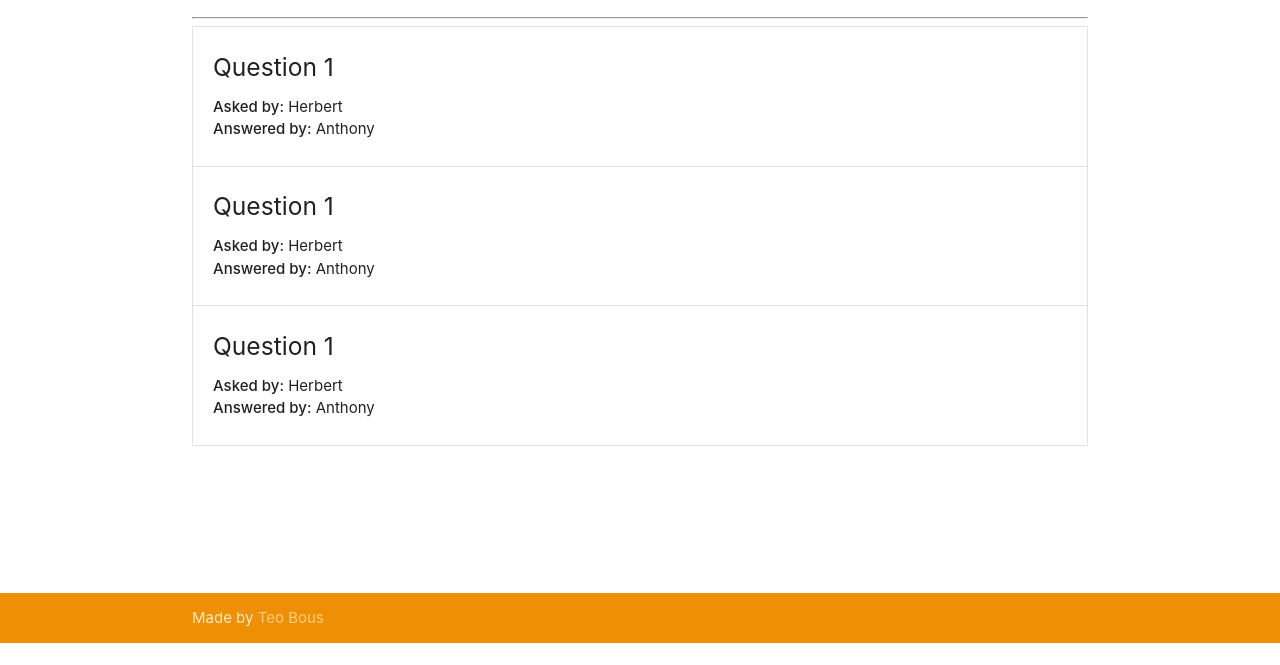
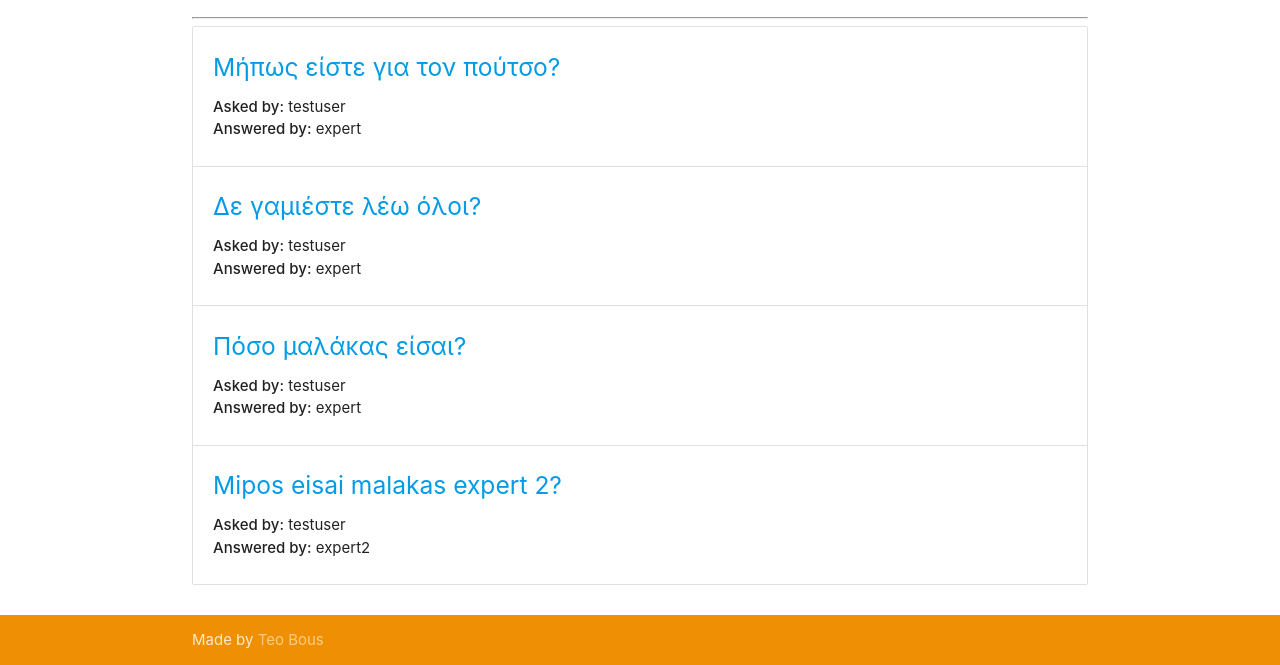
Before and after one commit to tbousiou/question-answer, a Flask app: page / in a window 1280 px wide. Shown: the part 157-822 px from the top of the page. Before the commit the page ends 800 px from the top, so only its background shows below. Run offline with Flask 2, Linux system fonts and the light colour scheme; data comes from the database, SQL or seed files in the repository; both versions use the stored data as it was after the commit; some libraries are stand-ins or nearby versions.

Commit message:
show answered questions in index, and question details page

```diff
--- a/app.py
+++ b/app.py
@@ -32,7 +32,20 @@ def close_db(error):
 def index():
 
 	user = get_current_user()
-	return render_template('index.html', user=user)
+
+	db = get_db()
+	query = """
+			select questions.id as id, questions.question_text as question_text, askers.name as asker, experts.name as expert
+			from questions
+			join users as askers on questions.asked_by_id = askers.id
+			join users as experts on questions.expert_id = experts.id
+			where questions.answer_text is not NULL
+			"""
+	questions_cur = db.execute(query)
+	questions_results = questions_cur.fetchall()
+
+
+	return render_template('index.html', user=user, questions=questions_results)
 
 @app.route('/register', methods=['GET', 'POST'])
 def register():
@@ -82,12 +95,23 @@ def login():
 
 	return render_template('login.html', user=user)
 
-@app.route('/question')
-def question():
+@app.route('/question/<question_id>')
+def question(question_id):
 
 	user = get_current_user()
 
-	return render_template('question.html', user=user)
+	db = get_db()
+	query = """
+			select questions.question_text as question_text, questions.answer_text as answer_text, askers.name as asker, experts.name as expert
+			from questions
+			join users as askers on questions.asked_by_id = askers.id
+			join users as experts on questions.expert_id = experts.id
+			where questions.id = ?
+			"""
+	question_cur = db.execute(query, [question_id])
+	question = question_cur.fetchone()
+
+	return render_template('question.html', user=user, question=question)
 
 
 @app.route('/ask',  methods=['GET', 'POST'])
@@ -145,7 +169,7 @@ def unanswered():
 			"""
 	questions_cur = db.execute(query, [ user['id'] ])
 	questions_results = questions_cur.fetchall()
-	print(len(questions_results))
+	#print(len(questions_results))
 
 	return render_template('unanswered.html', user=user, questions=questions_results)
 
--- a/templates/index.html
+++ b/templates/index.html
@@ -11,21 +11,13 @@
         <h3 class="header orange-text">Answered Questions</h3>
         <hr>
         <ul class="collection">
+          {% for question in questions %}
           <li class="collection-item">
-            <h5>Question 1</h5>
-            <p><strong>Asked by:</strong> Herbert<br>
-            <strong>Answered by:</strong> Anthony</p>
+            <a href="{{ url_for('question', question_id = question.id) }}"><h5>{{ question.question_text }}</h5></a>
+            <p><strong>Asked by:</strong> {{ question.asker }}<br>
+            <strong>Answered by:</strong> {{ question.expert}}</p>
           </li>
-          <li class="collection-item">
-            <h5>Question 1</h5>
-            <p><strong>Asked by:</strong> Herbert<br>
-            <strong>Answered by:</strong> Anthony</p>
-          </li>
-          <li class="collection-item">
-            <h5>Question 1</h5>
-            <p><strong>Asked by:</strong> Herbert<br>
-            <strong>Answered by:</strong> Anthony</p>
-          </li>
+          {% endfor %}
         </ul>
       </div>
     </div>
```
Also changed, not shown: templates/question.html (+4 -4 lines), data.db.
